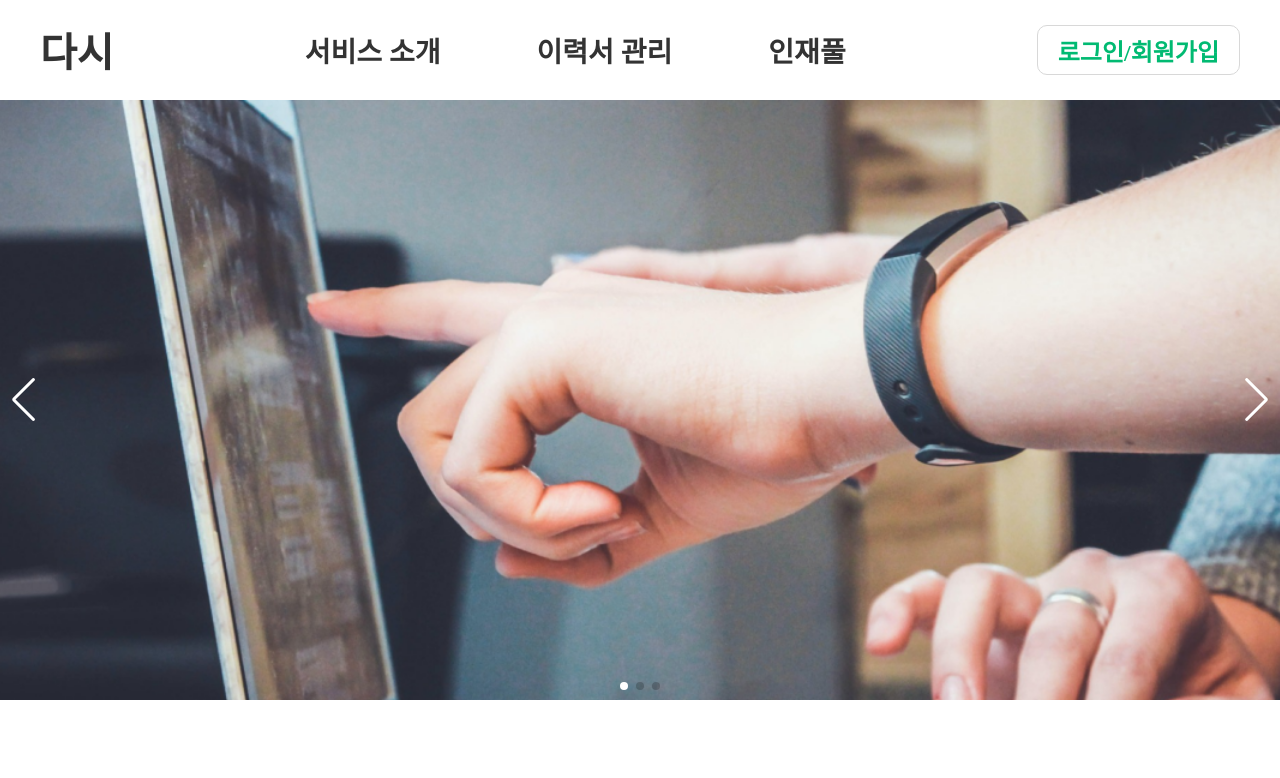
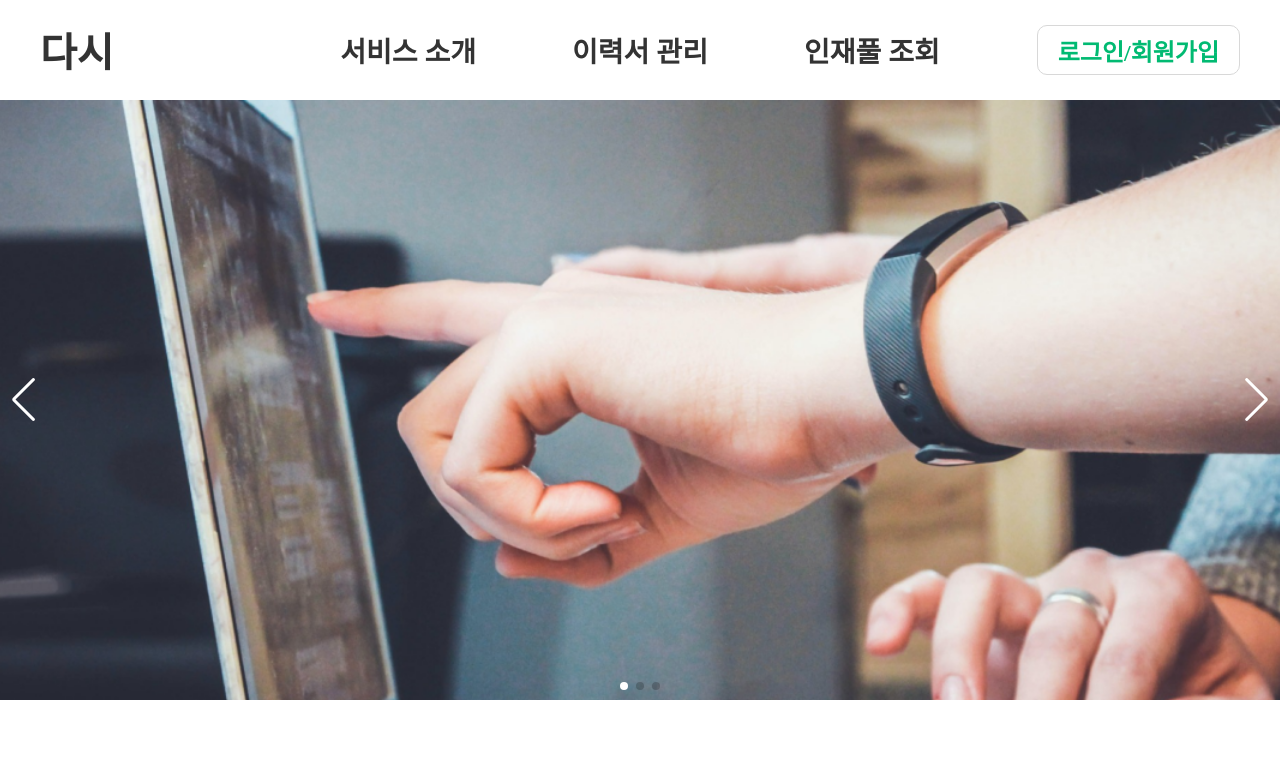
Before and after one commit to teyeong/Gamja-Frontend, a React (Create React App) app: page / in a window 1280 px wide. Shown: the top 778 px of the page. Built offline with nearby package versions, Linux system fonts and the light colour scheme; a web font is replaced by a local one.

Commit message:
fix: fix header component align to center

```diff
--- a/src/components/_common/layout/Header.tsx
+++ b/src/components/_common/layout/Header.tsx
@@ -33,7 +33,7 @@ const Header = () => {
               이력서 관리
             </div>
             <div className="header_txt" onClick={() => navigate('/search')}>
-              인재풀
+              인재풀 조회
             </div>
           </div>
           {isLogin ? (
--- a/src/scss/layout/_header.scss
+++ b/src/scss/layout/_header.scss
@@ -27,6 +27,9 @@
 .header_txt_container {
   display: flex;
   gap: 7.5vw;
+  position: absolute;
+  left: 50%;
+  transform: translate(-50%);
 }
 
 .header_txt {
```
